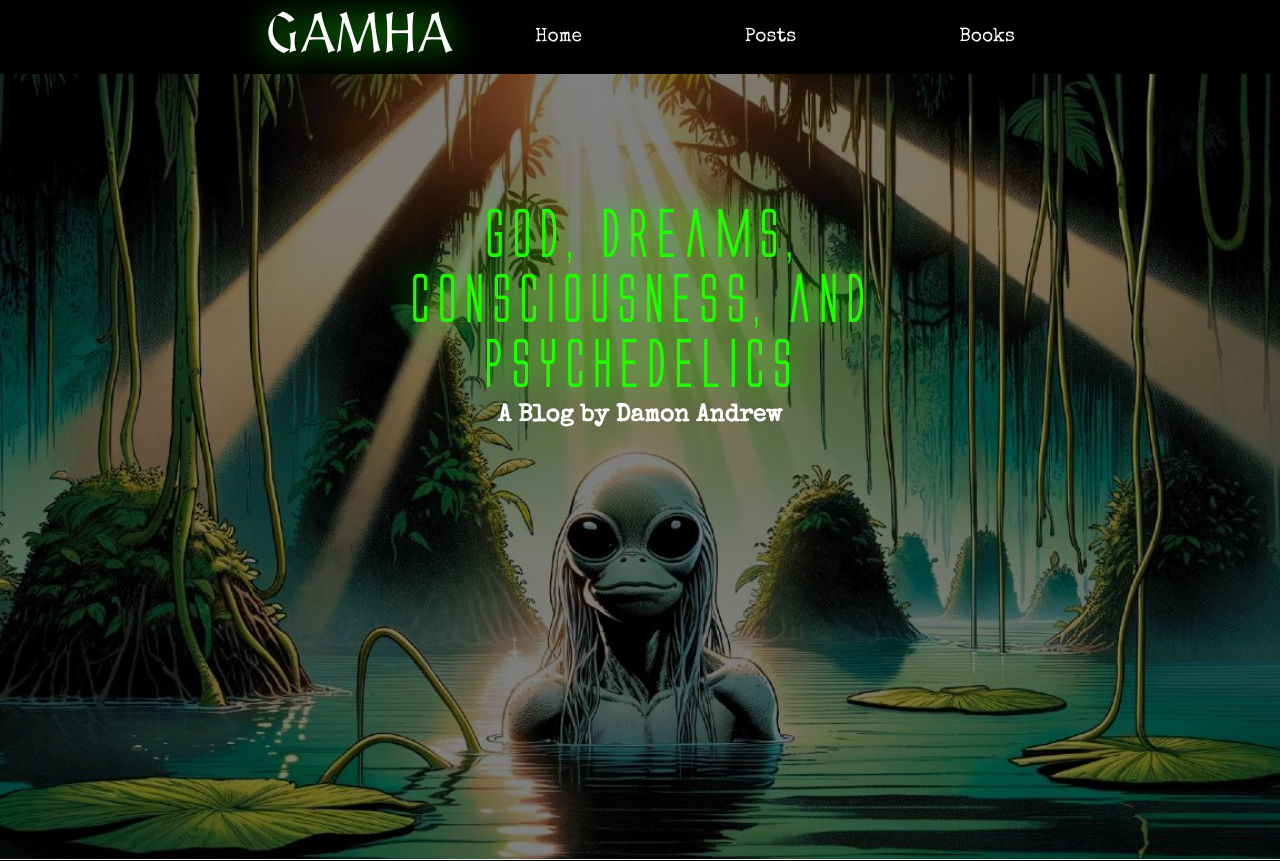
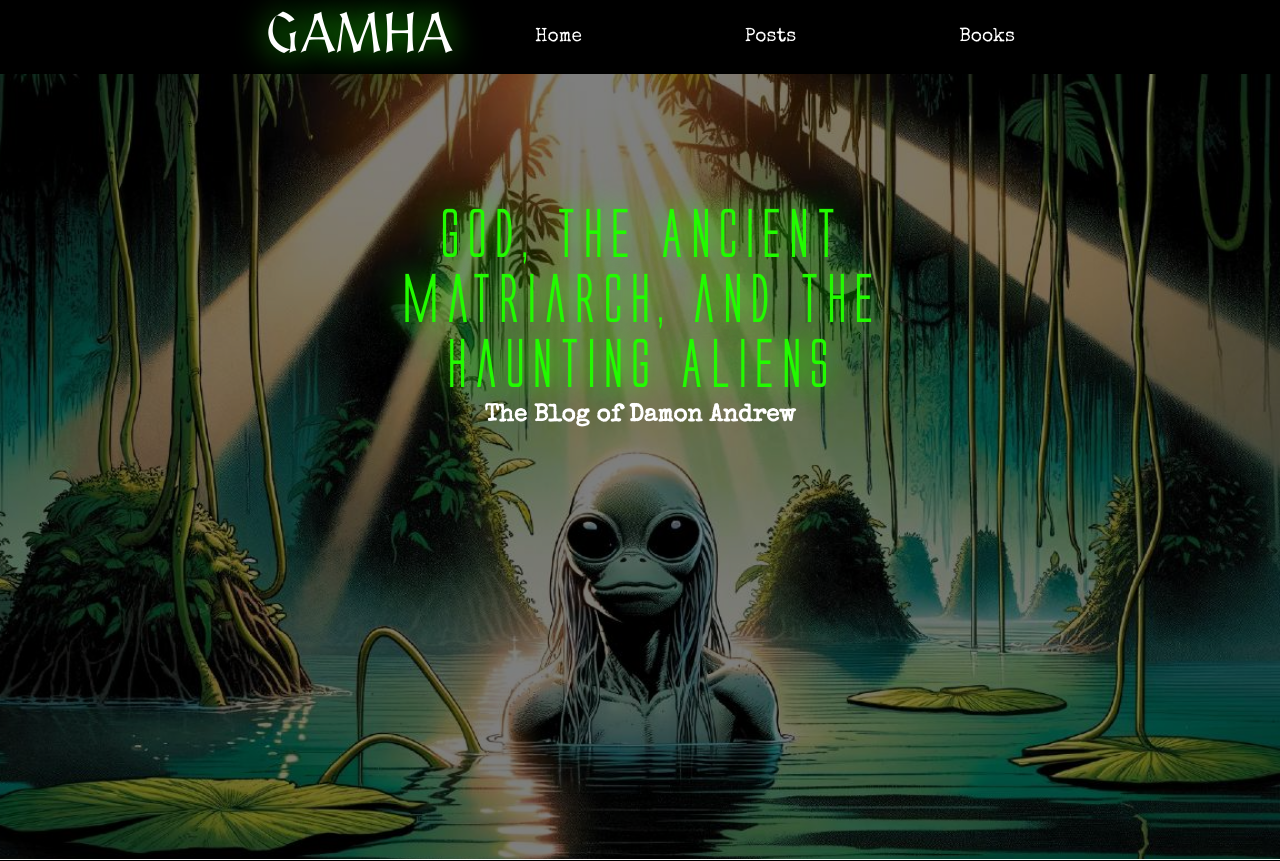
Before and after one commit to damonpickett/gamha-frontend, a React (Create React App) app: page / in a window 1280 px wide. Shown: the top 861 px of the page. Built offline with nearby package versions, Linux system fonts and the light colour scheme; no server answers; a web font is replaced by a local one.

Commit message:
updated homepage title

```diff
--- a/src/pages/Home/Home.js
+++ b/src/pages/Home/Home.js
@@ -41,9 +41,9 @@ const Home = () => {
       <div className="jumbotron">
         <div className="overlay-text">
           <h1 className="tagline">
-            God, Dreams, Consciousness, and Psychedelics
+            God, The Ancient Matriarch, and The Haunting Aliens
           </h1>
-          <h2 className="author">A Blog by Damon Andrew</h2>
+          <h2 className="author">The Blog of Damon Andrew</h2>
         </div>
       </div>
 
```
